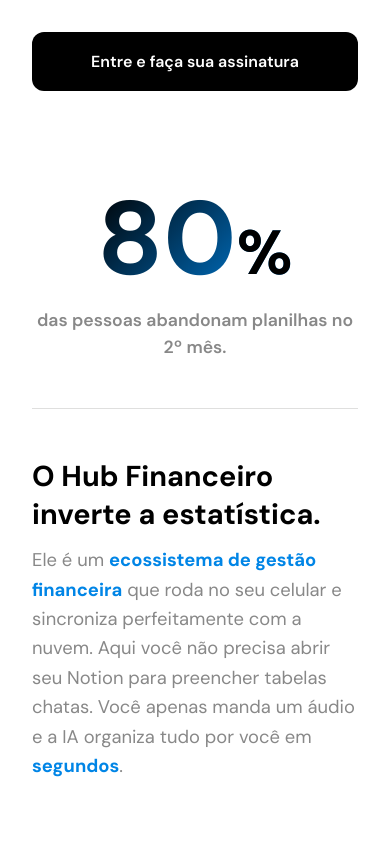
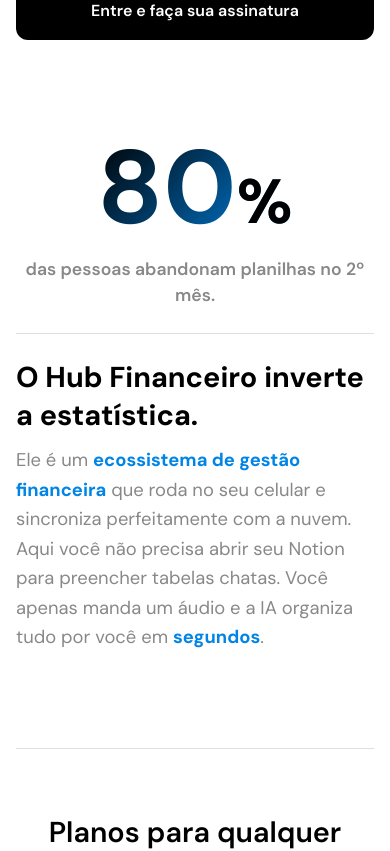
Before and after one commit to oipedrori/hubfinanceiro, a Next.js app: page / in a window 390 px wide. Shown: the part 780-1631 px from the top of the page. Built offline with nearby package versions, Linux system fonts and the light colour scheme; no server answers.

Commit message:
style: ajusta layout e padding responsivo para otimizar o uso da tela no mobile

```diff
--- a/app/globals.css
+++ b/app/globals.css
@@ -828,3 +828,33 @@
   width: 100%;
   margin: 3rem 0;
 }
+
+/* =========================================
+   MOBILE RESPONSIVENESS
+========================================= */
+@media (max-width: 768px) {
+  .main {
+    padding: 1.5rem 1rem;
+  }
+
+  .glass-card {
+    padding: 2rem 1.5rem !important; /* overrides inline padding if any */
+    border-radius: 12px;
+  }
+
+  .hero-title {
+    font-size: 2.2rem !important;
+  }
+
+  .data-showcase {
+    gap: 1.5rem;
+  }
+
+  .data-item {
+    padding: 1rem;
+  }
+
+  .data-value {
+    font-size: 2.5rem;
+  }
+}
```
